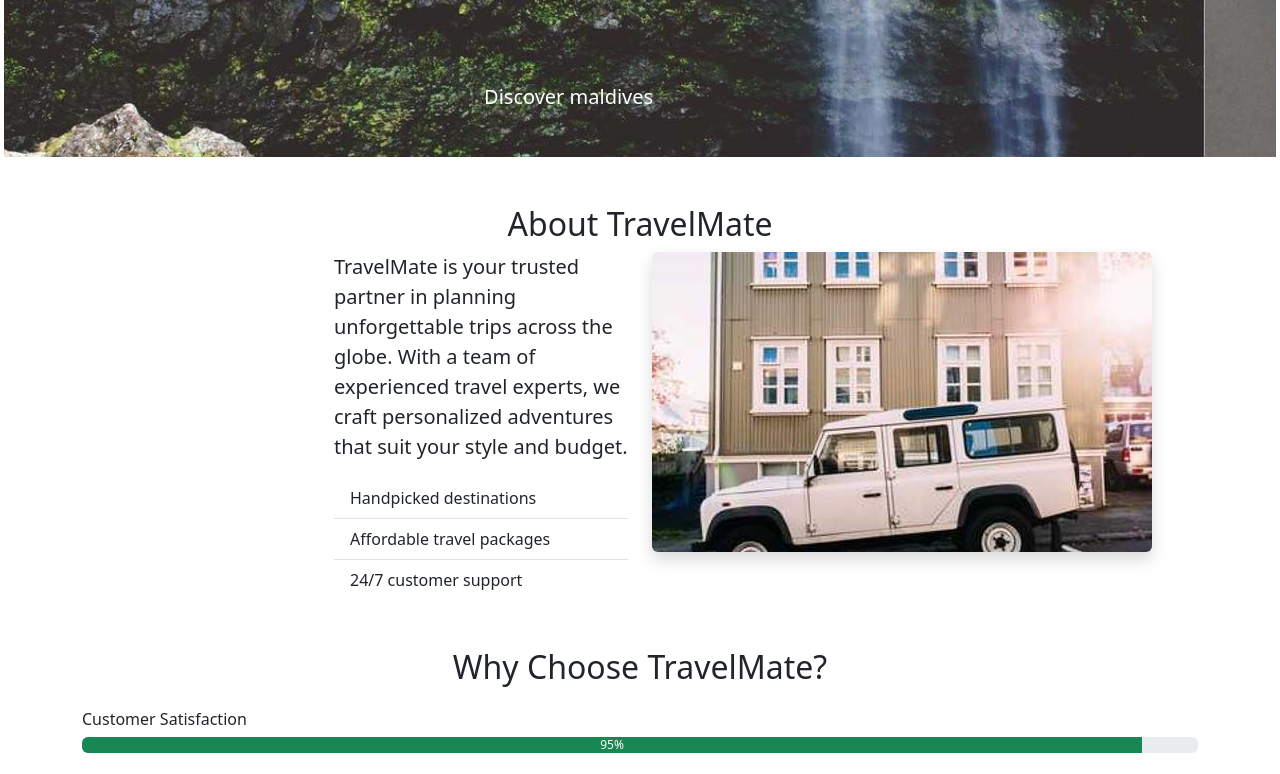
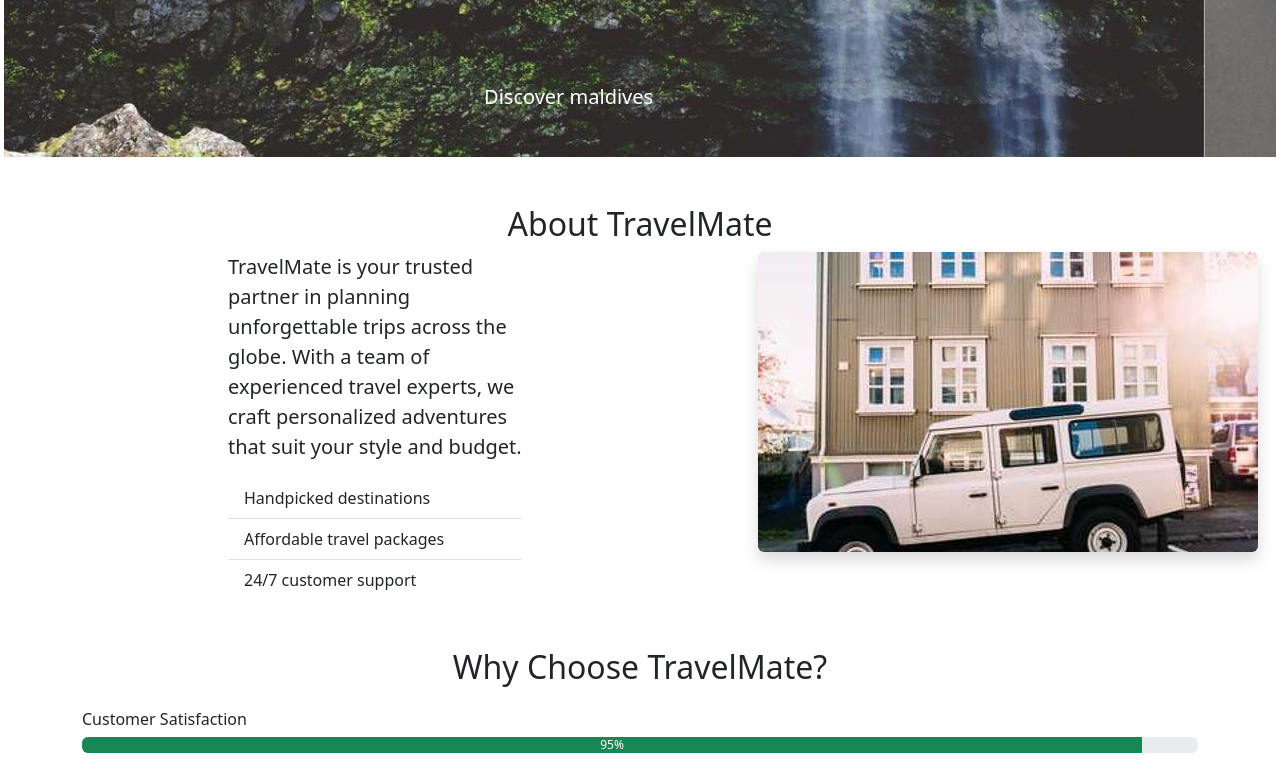
Before and after one commit to BILLYONZE/TravelMate, a plain HTML site: page index.html in a window 1280 px wide. Shown: the part 584-1358 px from the top of the page. Drawn offline with nearby package versions, Linux system fonts and the light colour scheme.

Commit message:
second-commit

```diff
--- a/index.html
+++ b/index.html
@@ -89,7 +89,7 @@
             <div class="container text-center">
                 <h2>About TravelMate</h2>
             </div>
-            <div class="row justify-content-center">
+            <div class="row justify-content-evenly">
                 <div class="col-md-6 col-lg-3">
                     <p class="lead"> TravelMate is your trusted partner in planning unforgettable trips across the
                         globe.
@@ -103,7 +103,7 @@
                     </ul>
                 </div>
                 <div class="col-md-6 col-lg-3"><img src="images/tourvan.jpg" alt="images/tourvan.jpg"
-                        class="rounded shadow">
+                        class="rounded shadow ">
                 </div>
             </div>
         </div>
```
